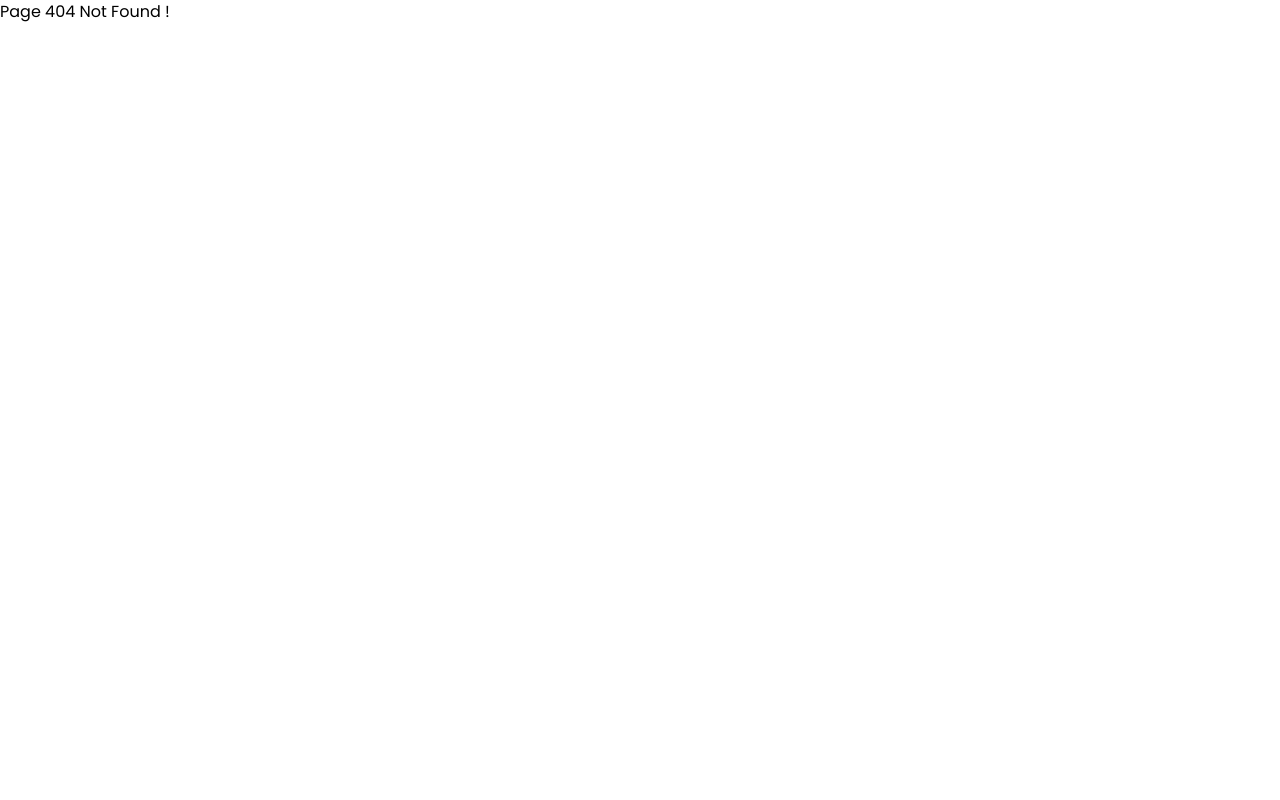
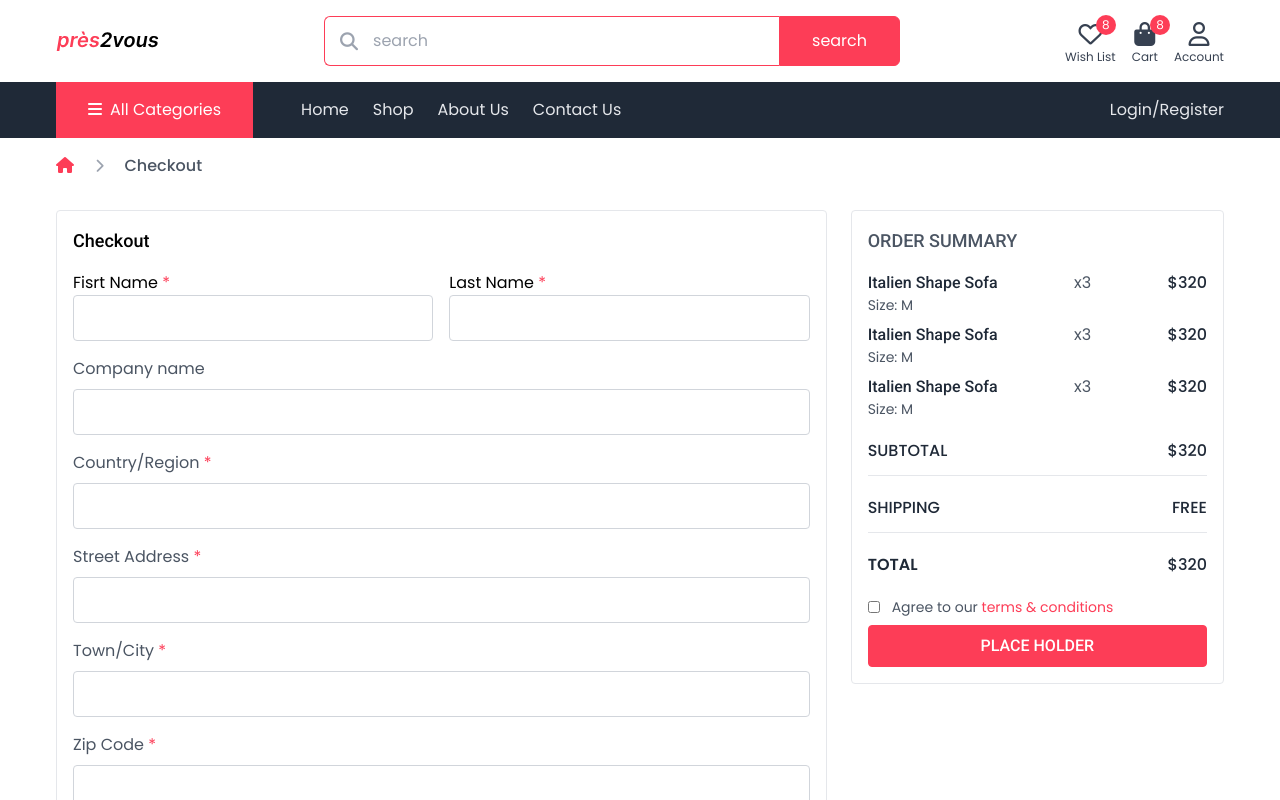
Before and after one commit to alex-codeur/vue-ecommerce, a Vue app: page /checkout in a window 1280 px wide. Before the commit this address had no page. Shown: the top 800 px of the page. Built offline with nearby package versions, Linux system fonts and the light colour scheme.

Commit message:
setting up the checkout page

```diff
--- /dev/null
+++ b/src/components/BreadcrumsCheckout.vue
@@ -0,0 +1,19 @@
+<template>
+    <!-- breadcrums -->
+    <div class="container py-4 flex items-center gap-5">
+        <a href="index.html" class="text-primary text-base">
+            <i class="fas fa-home"></i>
+        </a>
+        <span class="text-sm text-gray-400">
+            <i class="fas fa-chevron-right"></i>
+        </span>
+        <p class="text-gray-600 font-medium">Checkout</p>
+    </div>
+    <!-- breadcrums end -->
+</template>
+
+<script>
+    export default {
+        name: 'BreadcrumsCheckout'
+    }
+</script>
--- /dev/null
+++ b/src/components/CheckoutWrapper.vue
@@ -0,0 +1,128 @@
+<template>
+    <!-- checkout wrapper -->
+    <div class="container gap-6 grid grid-cols-12 items-start pb-16 pt-4">
+        <!-- checkout form -->
+        <div class="col-span-8 border border-gray-200 p-4 rounded">
+            <h3 class="text-lg font-medium capitalize mb-4">checkout</h3>
+            <div class="space-y-4">
+                <div class="grid grid-cols-2 gap-4">
+                    <div>
+                        <label for="firstname">Fisrt Name <span class="text-primary">*</span></label>
+                        <input type="text" name="firstname" id="firstname" class="block w-full border border-gray-300 px-4 py-3 text-gray-600 text-sm rounded placeholder-gray-400 focus:border-primary focus:ring-0">
+                    </div>
+                    <div>
+                        <label for="lastname">Last Name <span class="text-primary">*</span></label>
+                        <input type="text" name="lastname" id="lastname" class="block w-full border border-gray-300 px-4 py-3 text-gray-600 text-sm rounded placeholder-gray-400 focus:border-primary focus:ring-0">
+                    </div>
+                </div>
+                <div>
+                    <label for="company" class="text-gray-600 mb-2 block">
+                        Company name
+                    </label>
+                    <input type="text" class="block w-full border border-gray-300 px-4 py-3 text-gray-600 text-sm rounded placeholder-gray-400 focus:border-primary focus:ring-0">
+                </div>
+                <div>
+                    <label for="Region" class="text-gray-600 mb-2 block">
+                        Country/Region <span class="text-primary">*</span>
+                    </label>
+                    <input type="text" id="Region" class="block w-full border border-gray-300 px-4 py-3 text-gray-600 text-sm rounded placeholder-gray-400 focus:border-primary focus:ring-0">
+                </div>
+                <div>
+                    <label for="StreetAddress" class="text-gray-600 mb-2 block">
+                        Street Address <span class="text-primary">*</span>
+                    </label>
+                    <input type="text" id="StreetAddress" class="block w-full border border-gray-300 px-4 py-3 text-gray-600 text-sm rounded placeholder-gray-400 focus:border-primary focus:ring-0">
+                </div>
+                <div>
+                    <label for="City" class="text-gray-600 mb-2 block">
+                        Town/City <span class="text-primary">*</span>
+                    </label>
+                    <input type="text" id="City" class="block w-full border border-gray-300 px-4 py-3 text-gray-600 text-sm rounded placeholder-gray-400 focus:border-primary focus:ring-0">
+                </div>
+                <div>
+                    <label for="ZipCode" class="text-gray-600 mb-2 block">
+                        Zip Code <span class="text-primary">*</span>
+                    </label>
+                    <input type="text" id="ZipCode" class="block w-full border border-gray-300 px-4 py-3 text-gray-600 text-sm rounded placeholder-gray-400 focus:border-primary focus:ring-0">
+                </div>
+                <div>
+                    <label for="PhoneNumber" class="text-gray-600 mb-2 block">
+                        Phone Number <span class="text-primary">*</span>
+                    </label>
+                    <input type="text" id="PhoneNumber" class="block w-full border border-gray-300 px-4 py-3 text-gray-600 text-sm rounded placeholder-gray-400 focus:border-primary focus:ring-0">
+                </div>
+                <div>
+                    <label for="EmailAddress" class="text-gray-600 mb-2 block">
+                        Email Address <span class="text-primary">*</span>
+                    </label>
+                    <input type="text" id="EmailAddress" class="block w-full border border-gray-300 px-4 py-3 text-gray-600 text-sm rounded placeholder-gray-400 focus:border-primary focus:ring-0">
+                </div>
+            </div>
+        </div>
+        <!-- checkout form end -->
+
+        <!-- sidebar -->
+        <div class="col-span-4 border border-gray-200 p-4 rounded">
+            <h4 class="text-gray-600 text-lg mb-4 font-medium uppercase">Order Summary</h4>
+            <div class="space-y-2">
+                <div class="flex justify-between">
+                    <div>
+                        <h5 class="text-gray-800 font-medium">Italien Shape Sofa</h5>
+                        <p class="text-sm text-gray-600">Size: M</p>
+                    </div>
+                    <p class="text-gray-600">
+                        x3
+                    </p>
+                    <p class="text-gray-800 font-medium">$320</p>
+                </div>
+                <div class="flex justify-between">
+                    <div>
+                        <h5 class="text-gray-800 font-medium">Italien Shape Sofa</h5>
+                        <p class="text-sm text-gray-600">Size: M</p>
+                    </div>
+                    <p class="text-gray-600">
+                        x3
+                    </p>
+                    <p class="text-gray-800 font-medium">$320</p>
+                </div>
+                <div class="flex justify-between">
+                    <div>
+                        <h5 class="text-gray-800 font-medium">Italien Shape Sofa</h5>
+                        <p class="text-sm text-gray-600">Size: M</p>
+                    </div>
+                    <p class="text-gray-600">
+                        x3
+                    </p>
+                    <p class="text-gray-800 font-medium">$320</p>
+                </div>
+                <div class="flex justify-between border-b border-gray-200 text-gray-800 font-medium py-3 uppercase">
+                    <p>Subtotal</p>
+                    <p>$320</p>
+                </div>
+                <div class="flex justify-between border-b border-gray-200 text-gray-800 font-medium py-3 uppercase">
+                    <p>Shipping</p>
+                    <p>Free</p>
+                </div>
+                <div class="flex justify-between text-gray-800 font-medium py-3 uppercase">
+                    <p class="font-semibold">Total</p>
+                    <p>$320</p>
+                </div>
+                <div class="flex items-center mb-4 mt-2">
+                    <input type="checkbox" id="agreement" class="text-primary focus:ring-0 rounded-sm cursor-pointer w-3 h-3">
+                    <label for="agreement" class="text-gray-600 ml-3 cursor-pointer text-sm">Agree to our <a href="#" class="text-primary">terms & conditions</a></label>
+                </div>
+                <a href="#" class="block text-center w-full py-2 text-white bg-primary border border-primary rounded hover:bg-transparent hover:text-primary transition uppercase font-roboto font-medium">
+                    Place holder
+                </a>
+            </div>
+        </div>
+        <!-- sidebar end -->
+    </div>
+    <!-- checkout wrapper end -->
+</template>
+
+<script>
+    export default {
+        name: 'CheckoutWrapper'
+    }
+</script>
--- a/src/router/index.js
+++ b/src/router/index.js
@@ -6,6 +6,7 @@ import View from '../views/public/View.vue'
 import Wishlist from '../views/public/Wishlist.vue'
 import Account from '../views/public/Account.vue'
 import Cart from '../views/public/Cart.vue'
+import Checkout from '../views/public/Checkout.vue'
 
 import NotFound from '../views/public/NotFound.vue'
 
@@ -22,7 +23,8 @@ const routes = [
             { path: '/view', name: 'view', component: View },
             { path: '/wishlist', name: 'wishlist', component: Wishlist },
             { path: '/account', name: 'account', component: Account },
-            { path: '/cart', name: 'cart', component: Cart }
+            { path: '/cart', name: 'cart', component: Cart },
+            { path: '/checkout', name: 'checkout', component: Checkout }
         ]
     },
     {
--- /dev/null
+++ b/src/views/public/Checkout.vue
@@ -0,0 +1,19 @@
+<template>
+    <div>
+        <BreadcrumsCheckout/>
+        <CheckoutWrapper/>
+    </div>
+</template>
+
+<script>
+    import BreadcrumsCheckout from '../../components/BreadcrumsCheckout.vue'
+    import CheckoutWrapper from '../../components/CheckoutWrapper.vue'
+
+    export default {
+        name: 'Checkout',
+        components: {
+            BreadcrumsCheckout,
+            CheckoutWrapper
+        }
+    }
+</script>
```
